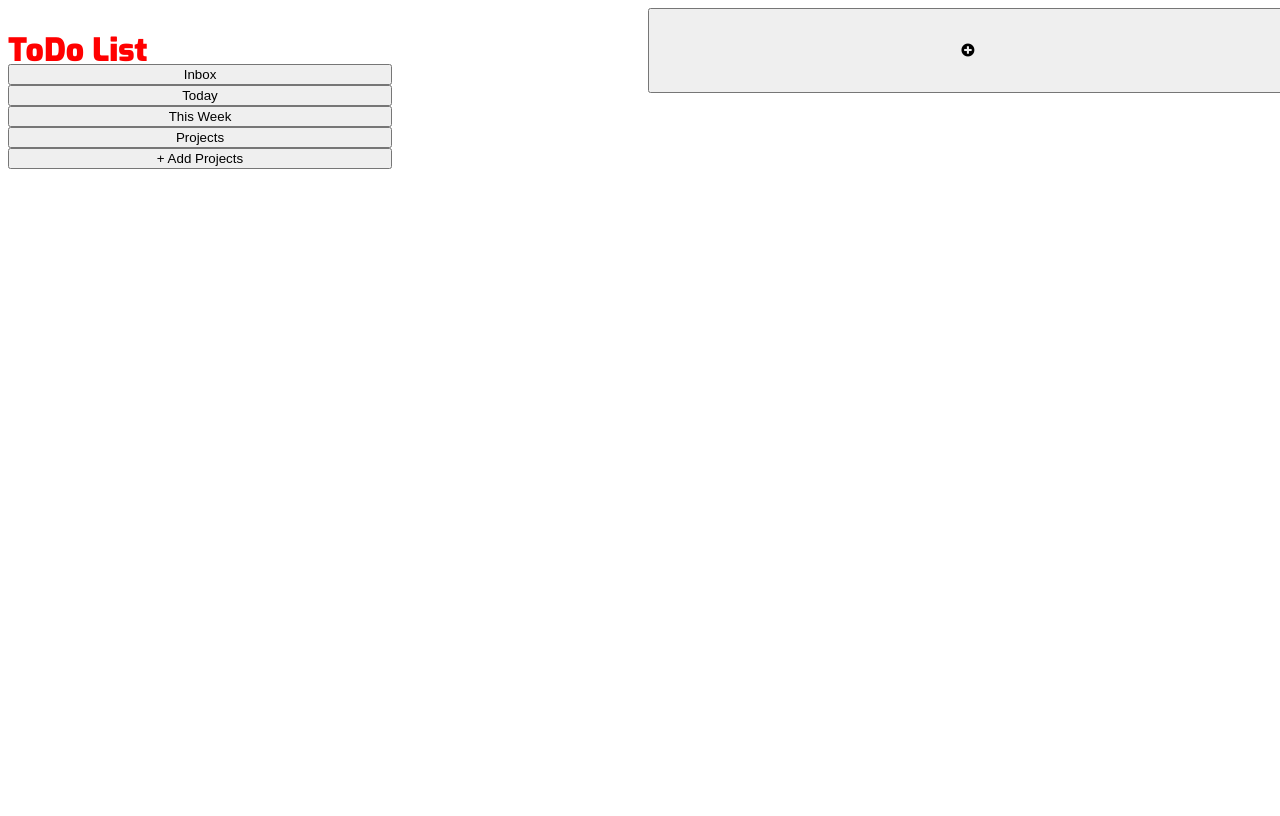
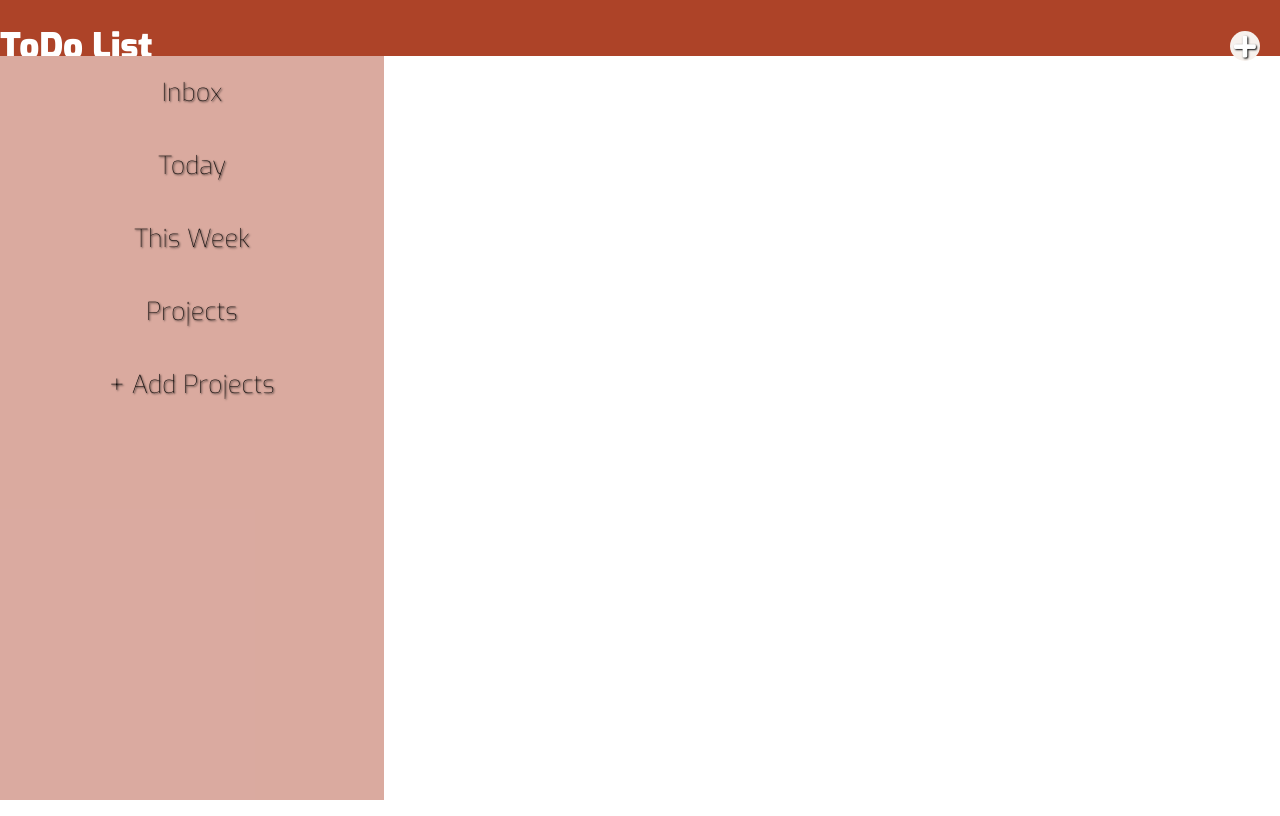
Before and after one commit to NateSGH/todo-list, a website built with webpack: page src/template.html in a window 1280 px wide. Built offline with nearby package versions, Linux system fonts and the light colour scheme.

Commit message:
Style WIP

```diff
--- a/src/style.css
+++ b/src/style.css
@@ -1,6 +1,10 @@
 @import url("https://fonts.googleapis.com/css2?family=Exo:wght@100;900&display=swap");
 
 :root {
+  --header-bg-color: #ad4328;
+  --sections-bg-color: rgba(182, 86, 65, 0.5);
+  --btn-bg-color: #f7f1ed; /*#1d3124 #e59560*/
+  --font-color: #fff;
 }
 
 body {
@@ -13,24 +17,68 @@ body {
   grid-template-areas:
     "header header"
     "sections content";
+  overflow: hidden;
+  margin: 0;
 }
 
 header {
   grid-area: header;
   display: grid;
   grid-template-columns: 1fr 1fr;
+  background-color: var(--header-bg-color);
+  align-items: center;
 }
 
 h1 {
-  color: red;
+  color: var(--font-color);
+  font-size: 35px;
+  /* text-shadow: 2px 2px #fff; */
 }
 
 .sections-panel {
   grid-area: sections;
   display: flex;
   flex-direction: column;
+  background-color: var(--sections-bg-color);
+}
+button {
+  font-family: "Exo", sans-serif;
+  font-size: 25px;
+  font-weight: 500;
+  text-shadow: 1px 1px 2px #000;
+  border: none;
+  background: none;
+  cursor: pointer;
+  margin: 20px;
+  padding: 0;
 }
 
 .main-content {
   grid-area: content;
 }
+
+#add-task {
+  background-color: var(--btn-bg-color);
+  color: #fff;
+  justify-self: end;
+  border: none;
+  width: 30px;
+  height: 30px;
+  border-radius: 15px;
+}
+
+/*
+  color: rgba(25, 29, 38, 1);
+}
+.Under-the-sheets.-Environments-created-with-fabric.-2-rgba {
+  color: rgba(216, 191, 145, 1);
+}
+.Under-the-sheets.-Environments-created-with-fabric.-3-rgba {
+  color: rgba(216, 208, 192, 1);
+}
+.Under-the-sheets.-Environments-created-with-fabric.-4-rgba {
+  color: rgba(191, 160, 122, 1);
+}
+.Under-the-sheets.-Environments-created-with-fabric.-5-rgba {
+  color: rgba(114, 92, 73, 1);
+} */
--- a/src/template.html
+++ b/src/template.html
@@ -16,7 +16,7 @@
 <body>
     <header>
         <h1>ToDo List</h1>
-        <button id="add-task"><i class="fas fa-plus-circle"></i></button>
+        <button id="add-task"><i class="fas fa-plus"></i></button>
     </header>
 
     <div class="sections-panel">
```
Also changed, not shown: dist/index.html, dist/main.js.
